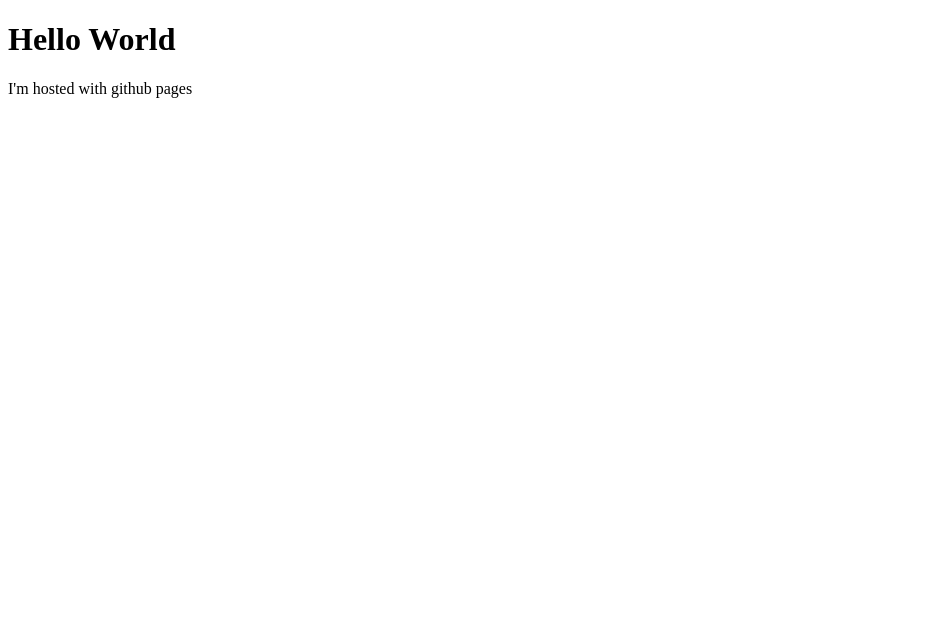
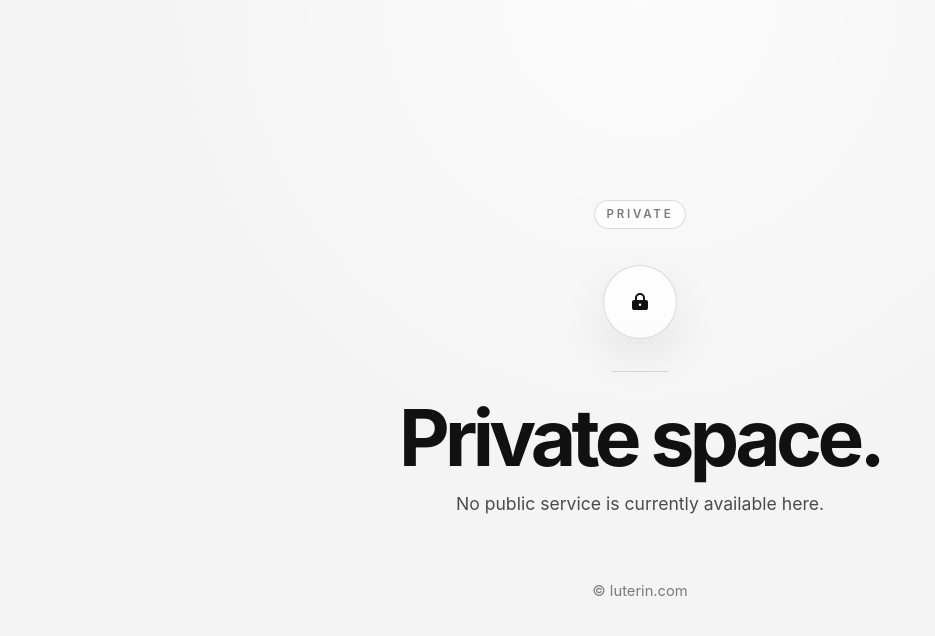
Before and after one commit to luterin/luterin.github.io, a plain HTML site: page index.html in a window 1280 px wide. Shown: the whole page, without its empty margins (0-935 px from the left). Drawn offline with Linux system fonts and the light colour scheme.

Commit message:
Replace placeholder with the luterin.com landing page
Moves the "Private space" landing page from the Cloudflare Worker
luterin-landing to GitHub Pages, ahead of pointing luterin.com and www
here. Files copied as served by luterin-landing.luterin.workers.dev on
2026-10-22 (index.html 1,484 B, styles.css 2,005 B).

Co-Authored-By: Claude Opus 5.5 <noreply@anthropic.com>

```diff
--- a/index.html
+++ b/index.html
@@ -1,7 +1,41 @@
-<!DOCTYPE html>
-<html>
-    <body>
-        <h1> Hello World </h1>
-        <p> I'm hosted with github pages</p>
-    </body>
+<!doctype html>
+<html lang="en">
+  <head>
+    <meta charset="utf-8" />
+    <meta name="viewport" content="width=device-width, initial-scale=1" />
+    <meta name="color-scheme" content="light dark" />
+    <meta name="theme-color" media="(prefers-color-scheme: light)" content="#f4f4f5" />
+    <meta name="theme-color" media="(prefers-color-scheme: dark)" content="#0b0b0c" />
+    <meta
+      name="robots"
+      content="noindex, nofollow, noarchive, nosnippet, noimageindex, notranslate"
+    />
+    <meta
+      name="googlebot"
+      content="noindex, nofollow, noarchive, nosnippet, noimageindex, notranslate"
+    />
+    <meta name="description" content="Private space." />
+    <title>luterin.com</title>
+    <link rel="stylesheet" href="./styles.css" />
+  </head>
+  <body>
+    <main class="page" aria-labelledby="page-title">
+      <div class="badge" aria-hidden="true">PRIVATE</div>
+
+      <div class="icon" aria-hidden="true">
+        <svg viewBox="0 0 24 24" role="img" focusable="false" aria-hidden="true">
+          <path
+            d="M17 10V8a5 5 0 0 0-10 0v2H6a2 2 0 0 0-2 2v6a2 2 0 0 0 2 2h12a2 2 0 0 0 2-2v-6a2 2 0 0 0-2-2h-1Zm-8-2a3 3 0 0 1 6 0v2H9V8Zm3 8a1.25 1.25 0 1 1 0-2.5A1.25 1.25 0 0 1 12 16Z"
+          />
+        </svg>
+      </div>
+
+      <div class="rule" aria-hidden="true"></div>
+
+      <h1 id="page-title">Private space.</h1>
+      <p>No public service is currently available here.</p>
+
+      <footer>© luterin.com</footer>
+    </main>
+  </body>
 </html>
--- /dev/null
+++ b/styles.css
@@ -0,0 +1,108 @@
+:root {
+  color-scheme: light dark;
+  --bg: #f4f4f5;
+  --bg-accent: rgba(255, 255, 255, 0.7);
+  --fg: #111111;
+  --muted: #4b4b4b;
+  --subtle: #7a7a7a;
+  --line: rgba(17, 17, 17, 0.14);
+  --shadow: rgba(17, 17, 17, 0.08);
+}
+
+@media (prefers-color-scheme: dark) {
+  :root {
+    --bg: #0b0b0c;
+    --bg-accent: rgba(255, 255, 255, 0.03);
+    --fg: #f5f5f5;
+    --muted: #c8c8c8;
+    --subtle: #8b8b8b;
+    --line: rgba(255, 255, 255, 0.14);
+    --shadow: rgba(0, 0, 0, 0.35);
+  }
+}
+
+html,
+body {
+  min-height: 100%;
+  margin: 0;
+}
+
+body {
+  min-height: 100vh;
+  display: grid;
+  place-items: center;
+  background:
+    radial-gradient(circle at top, var(--bg-accent), transparent 48%),
+    linear-gradient(var(--bg), var(--bg));
+  color: var(--fg);
+  font-family:
+    Inter, ui-sans-serif, system-ui, -apple-system, BlinkMacSystemFont,
+    "Segoe UI", sans-serif;
+  text-rendering: optimizeLegibility;
+}
+
+.page {
+  width: min(100%, 34rem);
+  padding: 2rem;
+  text-align: center;
+}
+
+.badge {
+  display: inline-flex;
+  align-items: center;
+  justify-content: center;
+  margin-bottom: 2.25rem;
+  padding: 0.4rem 0.75rem;
+  border: 1px solid var(--line);
+  border-radius: 999px;
+  color: var(--subtle);
+  background: var(--bg-accent);
+  font-size: 0.72rem;
+  font-weight: 600;
+  letter-spacing: 0.24em;
+}
+
+.icon {
+  width: 4.5rem;
+  height: 4.5rem;
+  margin: 0 auto 2rem;
+  display: grid;
+  place-items: center;
+  border: 1px solid var(--line);
+  border-radius: 999px;
+  background: var(--bg-accent);
+  box-shadow: 0 16px 48px var(--shadow);
+}
+
+.icon svg {
+  width: 1.5rem;
+  height: 1.5rem;
+  fill: currentColor;
+}
+
+.rule {
+  width: 3.5rem;
+  height: 1px;
+  margin: 0 auto 1.75rem;
+  background: var(--line);
+}
+
+h1 {
+  margin: 0;
+  font-size: clamp(2.4rem, 8vw, 4.9rem);
+  line-height: 0.98;
+  letter-spacing: -0.06em;
+}
+
+p {
+  margin: 0.85rem 0 0;
+  color: var(--muted);
+  font-size: clamp(1rem, 2vw, 1.1rem);
+  line-height: 1.6;
+}
+
+footer {
+  margin-top: 4rem;
+  color: var(--subtle);
+  font-size: 0.92rem;
+}
```
